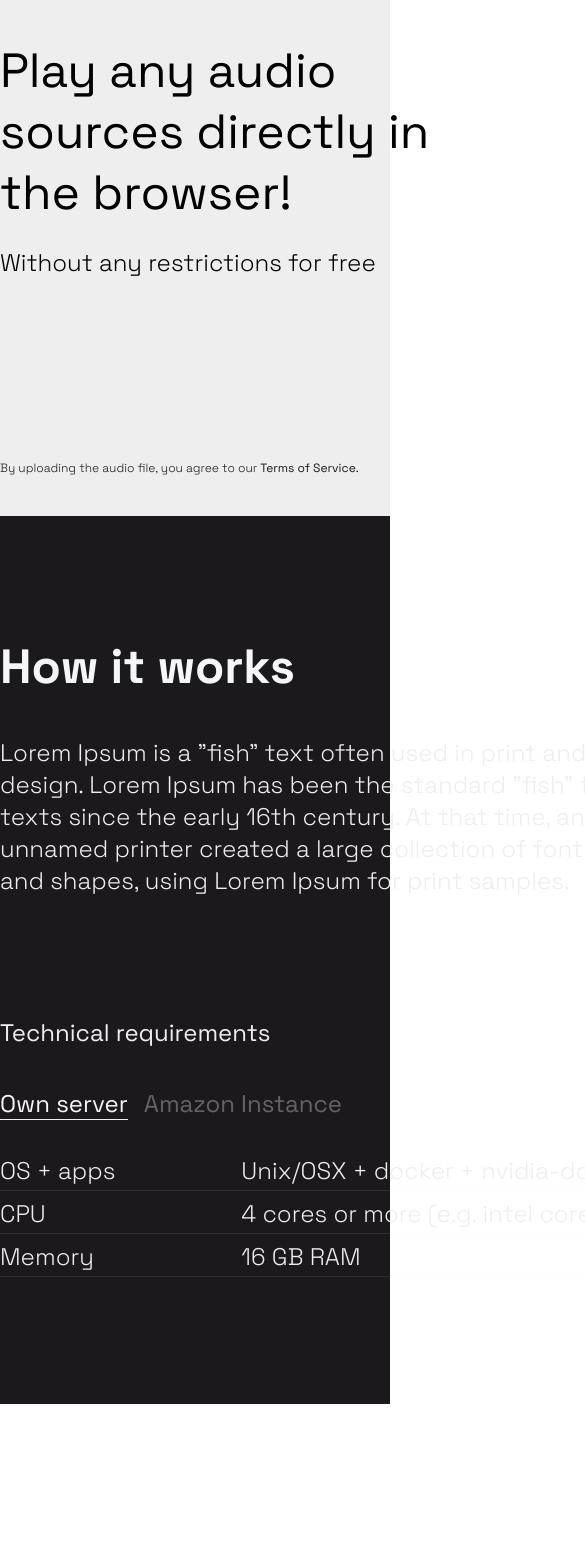
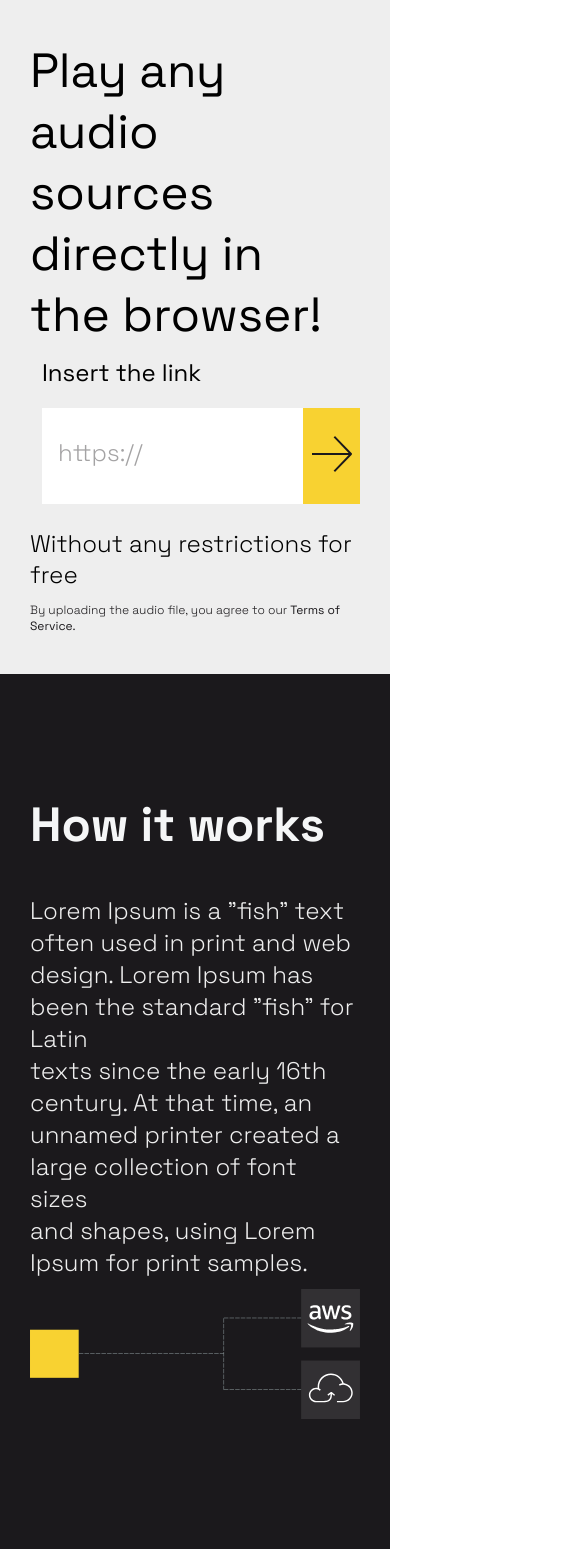
Before and after one commit to Burunduckc/React_AudioPlayer, a React (Create React App) app: page / in a window 390 px wide. Shown: the top 1549 px of the page, 585 px wide, since content can reach past the window. Before the commit the page ends 1404 px from the top, so only its background shows below. Built offline with nearby package versions, Linux system fonts and the light colour scheme.

Commit message:
день 3. Конец и готовый проект

```diff
--- a/public/index.html
+++ b/public/index.html
@@ -15,7 +15,7 @@
     <link rel="preconnect" href="https://fonts.gstatic.com" crossorigin>
     <link href="https://fonts.googleapis.com/css2?family=Nunito:wght@300;400;500;600;700;800;900&family=Raleway:wght@300;400;500;600&family=Space+Grotesk:wght@300;400;500;700&display=swap" rel="stylesheet">
     <link rel="stylesheet" href="./main.css">
-    <title>React App</title>
+    <title>React Audio</title>
   </head>
   <body>
     <noscript>You need to enable JavaScript to run this app.</noscript>
@@ -25,11 +25,11 @@
          <div class="main__flex">
           <div>
              <h1 class="main__header">Play any audio<br/> sources directly in<br/> the browser!</h1>
-             <p class="main__subheader">Without any restrictions for free</p>
-             <p class="main__endheader">By uploading the audio file, you agree to our <a href="/">Terms of Service.</a></p>
           </div>
           <div id="root"></div>
          </div>
+         <p class="main__subheader">Without any restrictions for free</p>
+         <p class="main__endheader">By uploading the audio file, you agree to our <a href="/">Terms of Service.</a></p>
         </div>
       </section>
       <section class="techical">
@@ -41,7 +41,7 @@
               </h2>
               <p class="techical__p">Lorem Ipsum is a "fish" text often used in print and web<br/> design. Lorem Ipsum has been the standard "fish" for Latin<br/> texts since the early 16th century. At that time, an<br/> unnamed printer created a large collection of font sizes<br/> and shapes, using Lorem Ipsum for print samples.</p>
             </div>
-            <div>
+            <div class='techical__blockImg'>
               <img src="./Illustration.svg" alt="">
             </div>
           </div>
--- a/public/main.css
+++ b/public/main.css
@@ -147,3 +147,69 @@
 .opacity{
     display: none;
 }
+.techical__blockImg{
+    width: 628px;
+}
+.techical__blockImg img{
+    width: 100% ;
+}
+@media (max-width: 1330px) {
+    .techical_head{
+        flex-direction: column;
+    }
+    .techical__cont{
+        flex-direction: column;
+    }
+    .container{
+        width: 1161px;
+    }
+    .techical__blockImg{
+        margin-top: 10px;
+    }
+}
+@media (max-width: 800px) {
+    .container{
+        width: 700px;
+    }
+    .main__flex{
+        flex-direction: column;
+    }
+    .main__endheader{
+        margin-top: 12px;
+    }
+}
+@media (max-width: 500px) {
+    .techical__p{
+        width: 330px;
+    }
+    .techical_head{
+        width: 330px;
+    }
+    .techical__blockImg{
+        width: 330px;
+    }
+    .container{
+        width: 330px;
+    }
+    .techical__blockImg{
+        width: 330px;
+    }
+    .techical__block{
+        width: 320px;
+    }
+    .techical__l span{
+        width: 330px;
+    }
+    .techical_n{
+        font-size: 18px;
+        margin-bottom: 0;
+        width: 240px;
+    }
+    .techical__l{
+        font-size: 18px;
+    }
+    .techical_na{
+        width: 220px;
+    }
+
+}
--- a/src/App.css
+++ b/src/App.css
@@ -9,3 +9,9 @@
 .main__blockinput{
     transition: 0.6s all;
 }
+@media (max-width: 800px) {
+    .App{
+        margin-left: 12px;
+        margin-top: 12px;
+    }
+}
--- a/src/components/Input.css
+++ b/src/components/Input.css
@@ -67,3 +67,8 @@
 .main__close{
     cursor: pointer;
 }
+@media (max-width: 500px) {
+    .main__video{
+        width: 301px;
+    }
+}
--- a/src/components/fullInput.css
+++ b/src/components/fullInput.css
@@ -89,6 +89,8 @@ input[type=range]  {
     display: flex;
     margin-left: 20px;
   }
-  .main__forbtns{
-
+  @media (max-width: 500px) {
+        .progress_bar{
+        width: 267px;
+    }
   }
```
Also changed, not shown: 1 other file (tests, documents, lock files or other folders).
